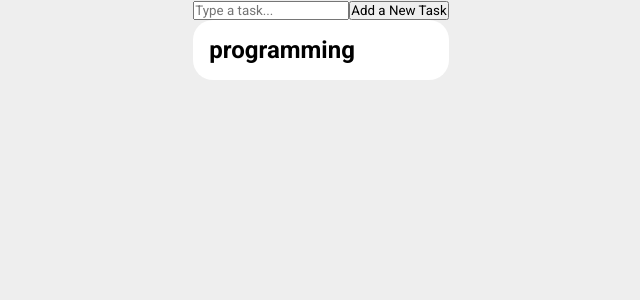
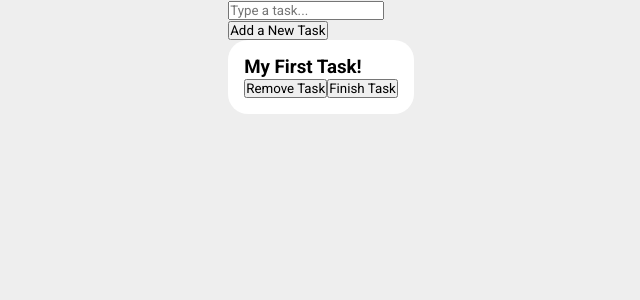
Before and after one commit to cristian-sbardelotto/to-do-list, a React (Vite) app: page / in a window 1280 px wide. Shown: the top 300 px of the page, without its empty margins (319-959 px from the left). Built offline with nearby package versions, Linux system fonts and the light colour scheme.

Commit message:
feat(remove and finish): added remove and finish task functions

```diff
--- a/src/components/TaskList/index.tsx
+++ b/src/components/TaskList/index.tsx
@@ -4,7 +4,7 @@ import { Container, Name } from './styles';
 
 const TaskList = () => {
   const [taskList, setTaskList] = useState([
-    { id: 0, name: 'programming', checked: false },
+    { id: 0, name: 'My First Task!', checked: false },
   ]);
   const [taskValue, setTaskValue] = useState('');
   const [taskId, setTaskId] = useState(1);
@@ -24,10 +24,24 @@ const TaskList = () => {
     setTaskValue('');
   }
 
-  useEffect(
-    () => sessionStorage.setItem('taskList', JSON.stringify(taskList)),
-    [taskList]
-  );
+  function removeTask(id: number) {
+    const newList = taskList.filter(task => task.id !== id);
+    setTaskList(newList);
+
+    taskList.length <= 1 && setTaskId(1);
+  }
+
+  function finishTask(id: number, checked: boolean) {
+    const index = taskList.findIndex(task => task.id === id);
+    const newList = taskList;
+    newList[index].checked = !checked;
+    setTaskList([...newList]);
+  }
+
+  // useEffect(
+  //   () => sessionStorage.setItem('taskList', JSON.stringify(taskList)),
+  //   [taskList]
+  // );
 
   return (
     <div>
@@ -37,11 +51,16 @@ const TaskList = () => {
         onChange={e => setTaskValue(e.target.value)}
         value={taskValue}
       />
+      <Name />
       <button onClick={addTask}>Add a New Task</button>
 
       {taskList.map(task => (
-        <Container key={task.id}>
+        <Container key={task.id} checked={task.checked}>
           <Name>{task.name}</Name>
+
+          <button onClick={() => removeTask(task.id)}>Remove Task</button>
+
+          <button onClick={() => finishTask(task.id, task.checked)}>Finish Task</button>
         </Container>
       ))}
     </div>
--- a/src/components/TaskList/styles.ts
+++ b/src/components/TaskList/styles.ts
@@ -1,11 +1,11 @@
 import styled from 'styled-components';
 
-export const Container = styled.section`
+export const Container = styled.section<{ checked: boolean }>`
   background-color: #fff;
   border-radius: 20px;
   padding: 1rem;
+
+  background-color: ${props => (props.checked ? '#0f0' : '#fff')};
 `;
 
-export const Name = styled.h1`
-  /* color: ${props => (props.checked ? '#000000' : '#fff')}; */
-`;
+export const Name = styled.h3``;
```
